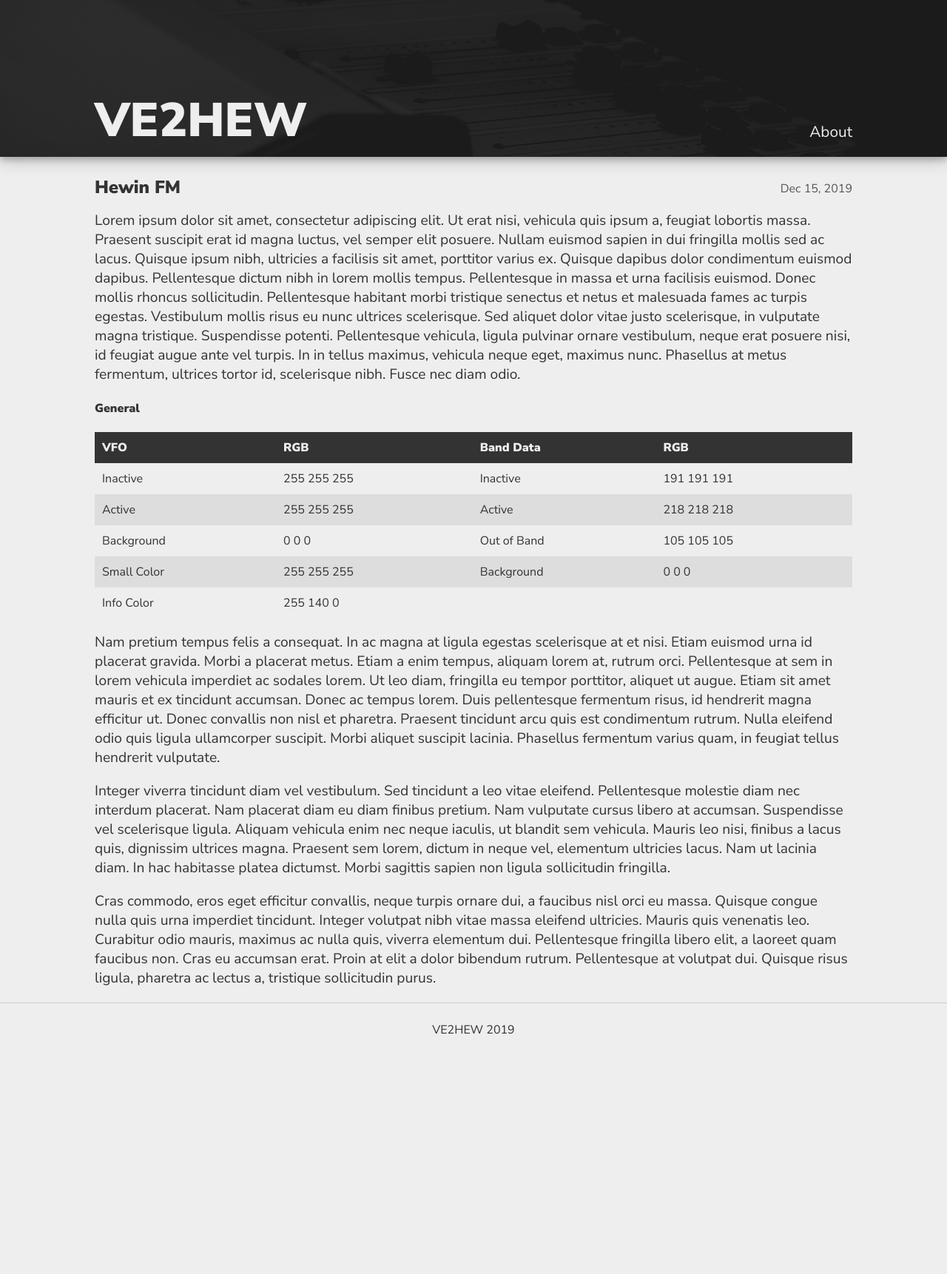
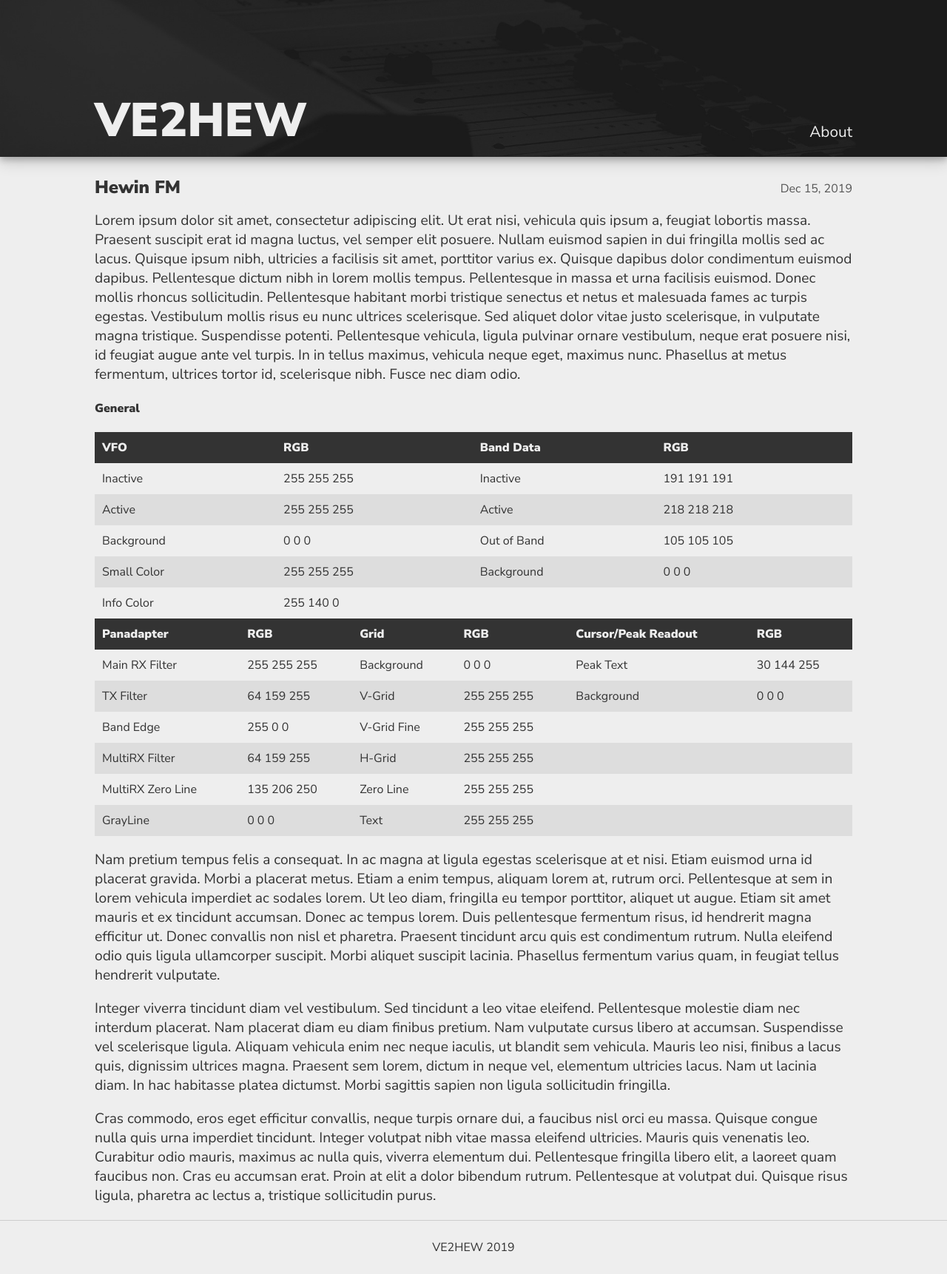
Before and after one commit to tanilolli/hewin-theme, a Jekyll site: the page built from _posts/2019-12-14-Hewin-FM.md, in a window 1280 px wide. Shown: the whole page at 74% size. Built offline with Jekyll 4.4.1, drawn with Linux system fonts in a browser that asks for light colours; before the commit the page ends 1428 px from its top, so only the background shows below that.

Commit message:
Table fix on mobile

```diff
--- a/_posts/2019-12-14-Hewin-FM.md
+++ b/_posts/2019-12-14-Hewin-FM.md
@@ -9,6 +9,8 @@ Lorem ipsum dolor sit amet, consectetur adipiscing elit. Ut erat nisi, vehicula
 
 #### General
 
+<div style="overflow-x:auto;" markdown="block">
+
 | VFO | RGB | Band Data |  RGB |
 |---|---|---|---|
 | Inactive | 255 255 255 | Inactive | 191 191 191 |
@@ -17,6 +19,21 @@ Lorem ipsum dolor sit amet, consectetur adipiscing elit. Ut erat nisi, vehicula
 | Small Color | 255 255 255 | Background | 0 0 0 |
 | Info Color | 255 140 0 |
 
+</div>
+
+<div style="overflow-x:auto;" markdown="block">
+
+| Panadapter | RGB | Grid | RGB | Cursor/Peak Readout | RGB |
+|---|---|---|---|---|---|
+| Main RX Filter | 255 255 255 | Background | 0 0 0 | Peak Text | 30 144 255 |
+| TX Filter | 64 159 255 | V-Grid | 255 255 255 | Background | 0 0 0 |
+| Band Edge | 255 0 0 | V-Grid Fine | 255 255 255 |
+| MultiRX Filter | 64 159 255 | H-Grid | 255 255 255 |
+| MultiRX Zero Line | 135 206 250 | Zero Line | 255 255 255 |
+| GrayLine | 0 0 0 | Text | 255 255 255 |
+
+</div>
+
 Nam pretium tempus felis a consequat. In ac magna at ligula egestas scelerisque at et nisi. Etiam euismod urna id placerat gravida. Morbi a placerat metus. Etiam a enim tempus, aliquam lorem at, rutrum orci. Pellentesque at sem in lorem vehicula imperdiet ac sodales lorem. Ut leo diam, fringilla eu tempor porttitor, aliquet ut augue. Etiam sit amet mauris et ex tincidunt accumsan. Donec ac tempus lorem. Duis pellentesque fermentum risus, id hendrerit magna efficitur ut. Donec convallis non nisl et pharetra. Praesent tincidunt arcu quis est condimentum rutrum. Nulla eleifend odio quis ligula ullamcorper suscipit. Morbi aliquet suscipit lacinia. Phasellus fermentum varius quam, in feugiat tellus hendrerit vulputate.
 
 Integer viverra tincidunt diam vel vestibulum. Sed tincidunt a leo vitae eleifend. Pellentesque molestie diam nec interdum placerat. Nam placerat diam eu diam finibus pretium. Nam vulputate cursus libero at accumsan. Suspendisse vel scelerisque ligula. Aliquam vehicula enim nec neque iaculis, ut blandit sem vehicula. Mauris leo nisi, finibus a lacus quis, dignissim ultrices magna. Praesent sem lorem, dictum in neque vel, elementum ultricies lacus. Nam ut lacinia diam. In hac habitasse platea dictumst. Morbi sagittis sapien non ligula sollicitudin fringilla.
--- a/assets/main.scss
+++ b/assets/main.scss
@@ -126,6 +126,7 @@ table{
   border-collapse: collapse;
   text-align: left;
   width: 100%;
+  white-space: nowrap;
 
 	img{
     	box-shadow: none;
@@ -135,12 +136,10 @@ table{
 th{
   background-color: $dark-grey;
   color: $off-white;
-  padding: 10px;
 }
 
-td, tr {
+th, td, tr {
   padding: 10px;
-
 }
 
 tr:nth-child(even){
@@ -165,6 +164,12 @@ footer {
 	}
 }
 
+@media screen and (max-width: 768px) {
+  th, td, tr {
+      padding: 5px;
+  }
+}
+
 @media screen and (max-width: 480px) {
   nav {
     display: block;
```
Lines whose indentation alone changed are shown as unchanged.
